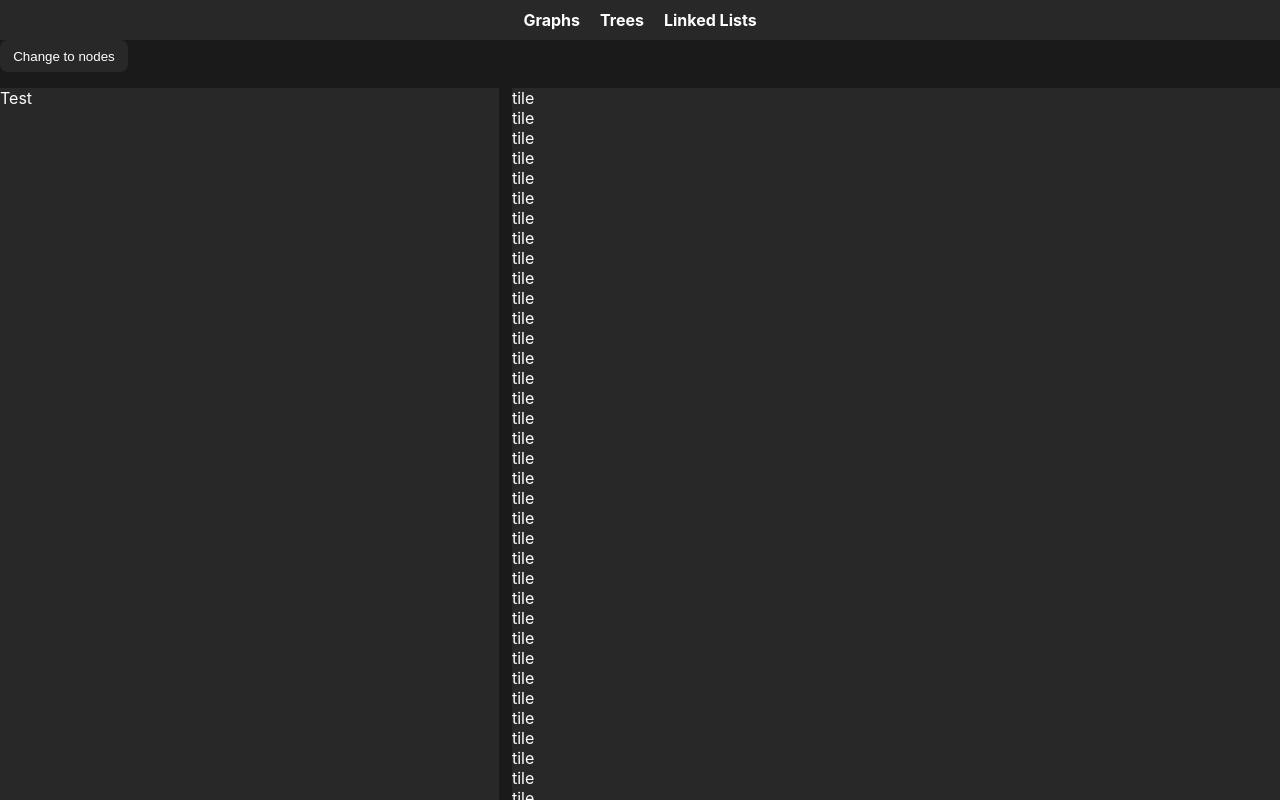
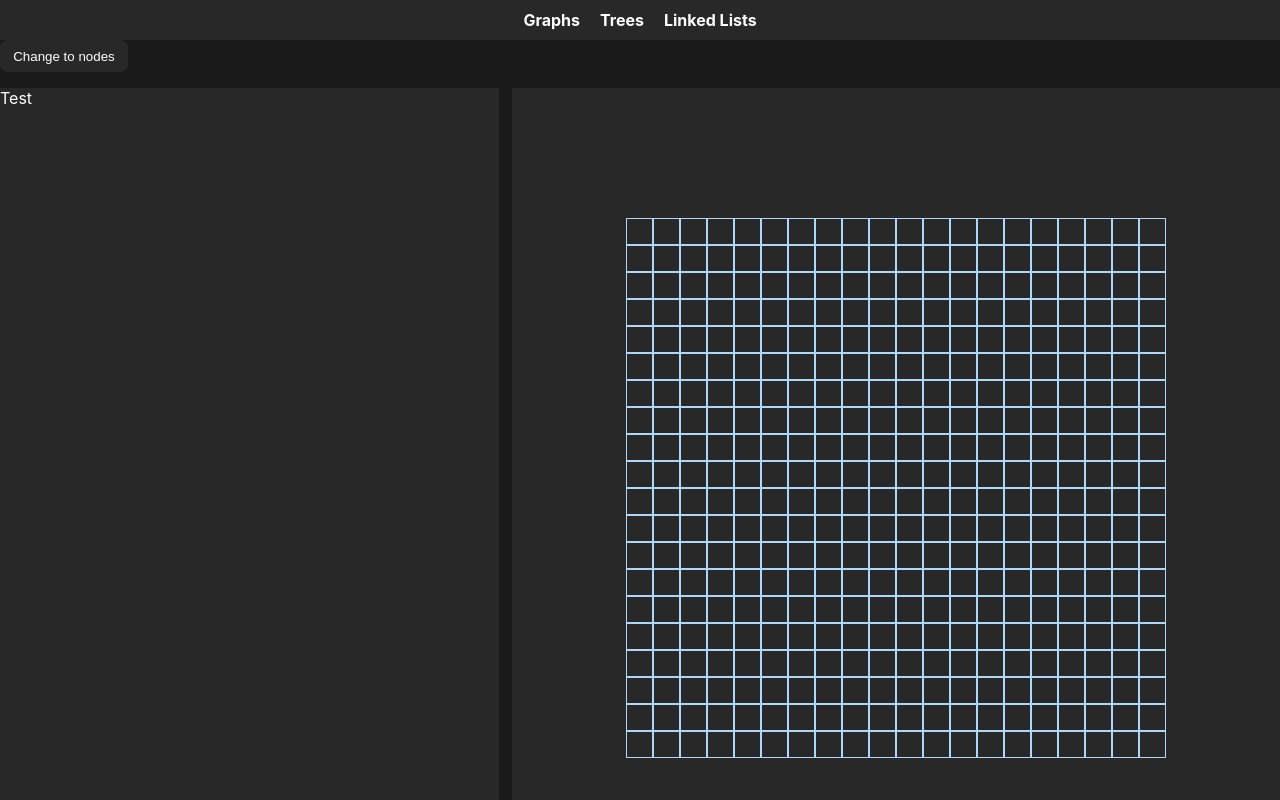
Before and after one commit to mfong4151/Pathfinding-Visualizer, a React (Create React App) app: page /graphs in a window 1280 px wide. Shown: the top 800 px of the page. Built offline with nearby package versions, Linux system fonts and the light colour scheme.

Commit message:
Added grid styling

```diff
--- a/src/App.tsx
+++ b/src/App.tsx
@@ -1,8 +1,8 @@
 import { Routes, Route } from 'react-router-dom';
 import NavBar from './components/NavBar/index'
 import Graphs from './components/Graphs/index'
-import Trees from './components/Graphs/index'
-import LinkedLists from './components/Graphs/index'
+import Trees from './components/Trees/index'
+import LinkedLists from './components/LinkedLists/index'
 
 const App: React.FC = () => {
 
@@ -12,7 +12,7 @@ const App: React.FC = () => {
       <Routes>
         <Route path="/graphs" Component={Graphs}/>
         <Route path="/trees" Component={Trees}/>
-        <Route path="/linked-lists" Component={LinkedLists}/>
+        <Route path="/linked_lists" Component={LinkedLists}/>
       </Routes>
     </div>
   );
--- a/src/components/Graphs/Matrix/GraphMatrixItem.tsx
+++ b/src/components/Graphs/Matrix/GraphMatrixItem.tsx
@@ -1,14 +1,24 @@
-import React from "react"
+import React, {useEffect, useState} from "react";
+import { Props} from "../commonInterface/modelMatrixState"
+
 
 
 //probably will want to refactor to take props
-const GraphMatrixItem: React.FC = () =>{
+const GraphMatrixItem: React.FC<Props> = ({matrixState}) =>{
+    const [tileFocus, setTileFocus] = useState('')
+    const [tileContent, setTileContent] = useState('')
+    const {matrix, setMatrix} = matrixState;
+    const wallOnConditions = ['start', 'end', 'wall']
 
 
     return(
-        <div className="tile">
-            tile
-        </div>
+        <div className={`tile ${tileFocus} ${tileContent}
+
+            `}
+        onMouseEnter={()=> setTileFocus('')}
+        onMouseLeave={()=>setTileFocus('')}
+        onMouseDown={()=>setTileContent(!wallOnConditions.includes(tileContent) ? 'wall' : '')}
+        />
     );
 
 }
--- a/src/components/Graphs/Matrix/Matrix.css
+++ /dev/null
@@ -1,7 +0,0 @@
-
-.tile{
-    width: 25px;
-    height: 25px;
-    outline: 1px solid rgb(175, 216, 248);
-    display: inline-block;
-}
--- a/src/components/Graphs/Matrix/index.tsx
+++ b/src/components/Graphs/Matrix/index.tsx
@@ -1,14 +1,6 @@
 import React from "react";
 import GraphMatrixItem from "./GraphMatrixItem"
-
-interface Props{
-    matrixState:{
-        matrix: Array<any>;
-        setMatrix: React.Dispatch<React.SetStateAction<Array<any>>>;
-    }
-
-
-}
+import { Props} from "../commonInterface/modelMatrixState"
 
 
 const GraphMatrix: React.FC<Props> = ({matrixState})=>{
@@ -17,11 +9,9 @@ const GraphMatrix: React.FC<Props> = ({matrixState})=>{
     return(
         <div className="matrix">
             {matrix.map((row : Array<Array<String>>, idx: number)=>
-                <div>
+                <div id={`row-${idx}`} className='udc' key={idx}>
                     {
-                        row.map((cell: Array<String>, idx: number) =>
-                        <GraphMatrixItem/>
-                        )
+                        row.map((cell: Array<String>, idx: number) =><GraphMatrixItem matrixState={matrixState} key={idx}/>)
                     }
 
                 </div>
--- /dev/null
+++ b/src/components/Graphs/commonInterface/modelMatrixState.tsx
@@ -0,0 +1,9 @@
+import React from 'react'
+
+export interface Props{
+    matrixState:{
+        matrix: Array<any>;
+        setMatrix: React.Dispatch<React.SetStateAction<Array<any>>>;
+    }
+
+}
--- a/src/components/Graphs/graphs.css
+++ b/src/components/Graphs/graphs.css
@@ -0,0 +1,27 @@
+#matrix{
+    display:grid;
+    grid-template-columns: repeat(10, 12vmax);
+    grid-template-rows: repeat(10, 12vmax);
+}
+
+
+
+/* individual tile styling for matrix */
+.tile{
+    width: 25px;
+    height: 25px;
+    border:1px rgb(175, 216, 248) solid;
+    background-color: var(--color-charcol);
+}
+
+.over-tile{
+    width: 28px;
+    height: 28px;
+    border:1px rgb(175, 216, 248) solid;
+}
+
+.wall{
+    background-color: var(--color-white);
+    border:1px var(--color-white) solid;
+
+}
--- a/src/components/Graphs/index.tsx
+++ b/src/components/Graphs/index.tsx
@@ -32,7 +32,7 @@ const Graphs: React.FC = ()=>{
             Test
           </div>
           <div className='adjbar'/>
-          <div id='page-right' className='tab-bg'>
+          <div id='page-right' className='udc tab-bg'>
               {matrixNodes === 'matrix' && <GraphMatrix matrixState={matrixState}/>}
               {/* {matrixNodes === 'nodes' && <GraphNodes/>} */}
 
--- a/src/components/LinkedLists/index.tsx
+++ b/src/components/LinkedLists/index.tsx
@@ -18,7 +18,7 @@ const LinkedLists: React.FC = ()=>{
 
         <div className='page-body'>
           <div id='page-left' className='tab-bg'>
-            Test
+            linky
           </div>
           <div className='adjbar'/>
           <div id='page-right' className='tab-bg'>
```
